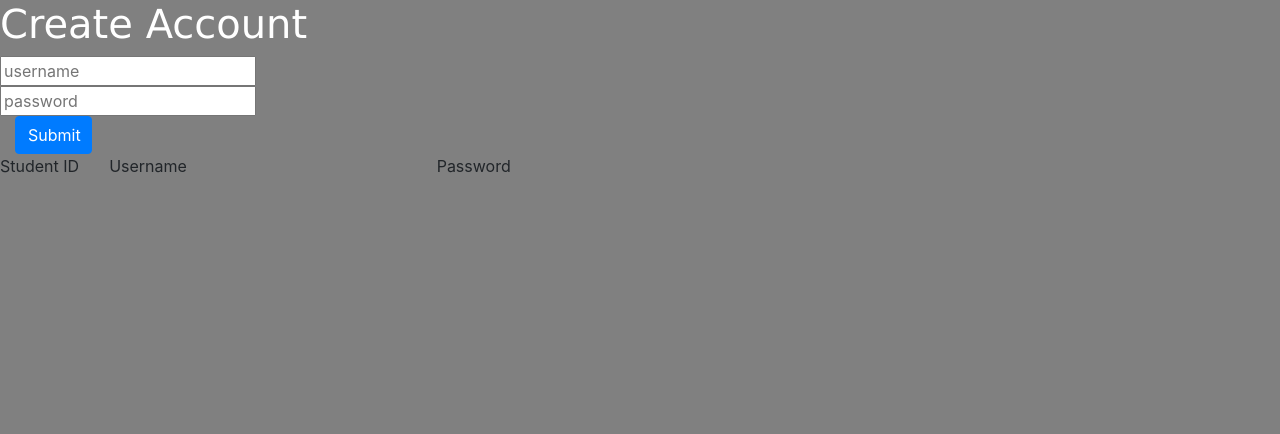
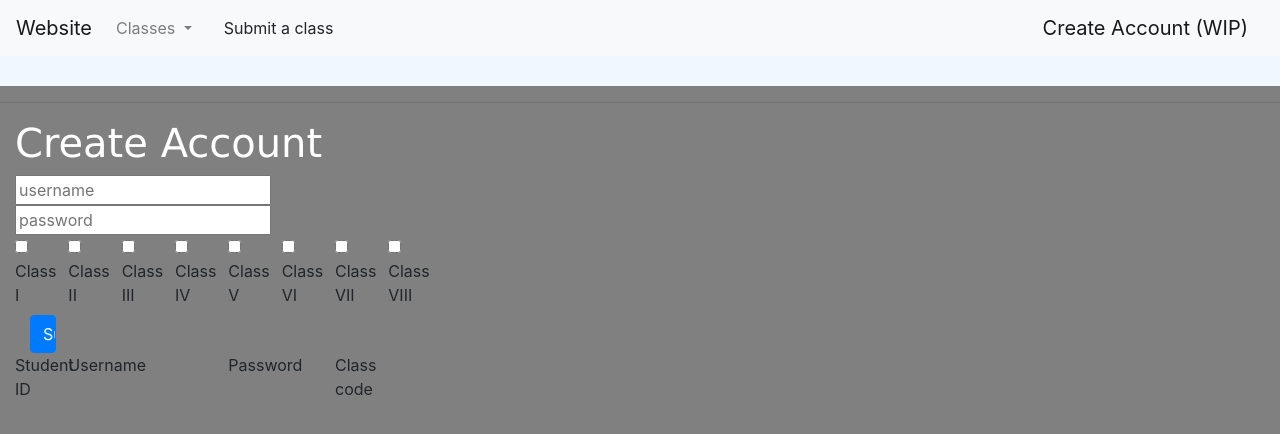
Before and after one commit to EyJajb/tutorial_site, a Flask app: page /login in a window 1280 px wide. Shown: the top 434 px of the page. Run offline with Flask 2, Linux system fonts and the light colour scheme; data that the repository does not hold is empty; some libraries are stand-ins or nearby versions.

Commit message:
Update login.html
Displays class code according to checkboxes

```diff
--- a/diego's_tutorial_page/tutorial_site/templates/login.html
+++ b/diego's_tutorial_page/tutorial_site/templates/login.html
@@ -1,4 +1,7 @@
 <!DOCTYPE html>
+{% extends "base.html" %}
+
+{% block pageContent %}
 <head>
     <link rel="stylesheet" href="https://stackpath.bootstrapcdn.com/bootstrap/4.3.1/css/bootstrap.min.css" integrity="sha384-ggOyR0iXCbMQv3Xipma34MD+dH/1fQ784/j6cY/iJTQUOhcWr7x9JvoRxT2MZw1T" crossorigin="anonymous">
     <link rel="stylesheet" href="https://cdnjs.cloudflare.com/ajax/libs/font-awesome/4.7.0/css/font-awesome.min.css">
@@ -86,6 +89,40 @@
                     <input class="login-field" name="password" placeholder="password" type="password" value="">
                     <label class="login-field-icon fui-lock" for="login-pass"></label>
                 </div>
+		<div class="row" style="font:bold;">
+			<div class="col-1">
+				<input type="checkbox" id="1" name="1" value="ii">
+				<label for="1"> Class I</label>
+			</div>
+			<div class="col-1">
+				<input type="checkbox" id="2" name="2" value="ii">
+				<label for="2"> Class II</label>
+			</div>
+			<div class="col-1">
+				<input type="checkbox" id="3" name="3" value="ii">
+				<label for="3"> Class III</label>
+			</div>
+			<div class="col-1">
+				<input type="checkbox" id="4" name="4" value="ii">
+				<label for="4"> Class IV</label>
+			</div>
+			<div class="col-1">
+				<input type="checkbox" id="5" name="5" value="ii">
+				<label for="5"> Class V</label>
+			</div>
+			<div class="col-1">
+				<input type="checkbox" id="6" name="6" value="ii">
+				<label for="6"> Class VI</label>
+			</div>
+			<div class="col-1">
+				<input type="checkbox" id="7" name="7" value="ii">
+				<label for="7"> Class VII</label>
+			</div>
+			<div class="col-1">
+				<input type="checkbox" id="8" name="8" value="ii">
+				<label for="8"> Class VIII</label>
+			</div>
+		</div>
 		<div class="col-1">
 			<input style= "color:white" class="btn btn-primary btn-large btn-block" type="submit" value="Submit">
 		  </div>
@@ -94,6 +131,7 @@
 <div class="col-1">Student ID</div>
 <div class="col-3">Username</div>
 <div class="col-2">Password</div>
+<div class="col-2">Class code</div>
 </div>
 
             {% for i in data %}
@@ -101,6 +139,7 @@
 <div class="col-1">{{i[0]}}</div>
 <div class="col-3">{{i[1]}}</div>
 <div class="col-2">{{i[2]}}</div>
+<div class="col-2">{{i[3]}}</div>
 
 		</div>
 	    {% endfor %}
@@ -109,3 +148,4 @@
 </form>
 
 </body>
+{% endblock %}
```
